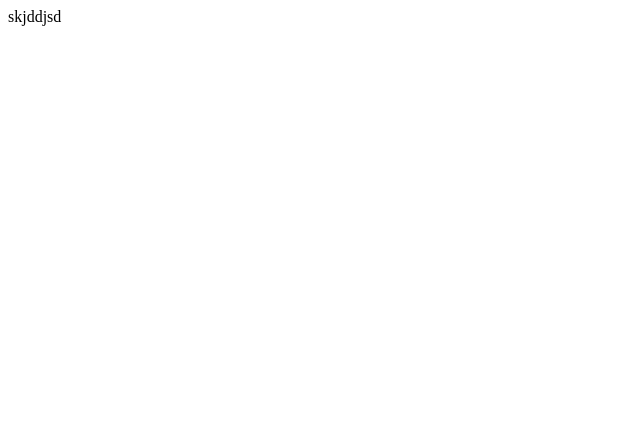
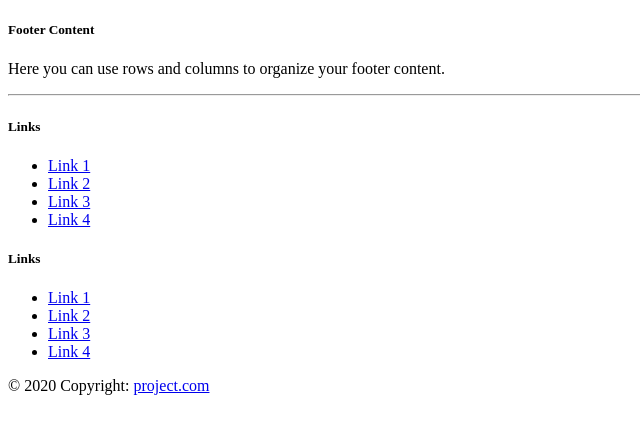
Before and after one commit to khalidkhan5/Project, a plain HTML site: page index.html in a window 1280 px wide. Shown: the whole page, without its empty margins (0-640 px from the left). Drawn offline with Linux system fonts and the light colour scheme.

Commit message:
whole body

```diff
--- a/index.html
+++ b/index.html
@@ -1,3 +1,100 @@
-<html>
-    <p>skjddjsd</p>
+<!DOCTYPE html>
+<html lang="en">
+<head>
+    <meta charset="UTF-8">
+    <meta http-equiv="X-UA-Compatible" content="IE=edge">
+    <meta name="viewport" content="width=device-width, initial-scale=1.0">
+    <title>First_Project</title>
+</head>
+<body>
+
+
+
+
+
+
+    <!-- Footer -->
+<footer class="page-footer font-small blue pt-4">
+
+    <!-- Footer Links -->
+    <div class="container-fluid text-center text-md-left">
+
+      <!-- Grid row -->
+      <div class="row">
+
+        <!-- Grid column -->
+        <div class="col-md-6 mt-md-0 mt-3">
+
+          <!-- Content -->
+          <h5 class="text-uppercase">Footer Content</h5>
+          <p>Here you can use rows and columns to organize your footer content.</p>
+
+        </div>
+        <!-- Grid column -->
+
+        <hr class="clearfix w-100 d-md-none pb-3">
+
+        <!-- Grid column -->
+        <div class="col-md-3 mb-md-0 mb-3">
+
+          <!-- Links -->
+          <h5 class="text-uppercase">Links</h5>
+
+          <ul class="list-unstyled">
+            <li>
+              <a href="#!">Link 1</a>
+            </li>
+            <li>
+              <a href="#!">Link 2</a>
+            </li>
+            <li>
+              <a href="#!">Link 3</a>
+            </li>
+            <li>
+              <a href="#!">Link 4</a>
+            </li>
+          </ul>
+
+        </div>
+        <!-- Grid column -->
+
+        <!-- Grid column -->
+        <div class="col-md-3 mb-md-0 mb-3">
+
+          <!-- Links -->
+          <h5 class="text-uppercase">Links</h5>
+
+          <ul class="list-unstyled">
+            <li>
+              <a href="#!">Link 1</a>
+            </li>
+            <li>
+              <a href="#!">Link 2</a>
+            </li>
+            <li>
+              <a href="#!">Link 3</a>
+            </li>
+            <li>
+              <a href="#!">Link 4</a>
+            </li>
+          </ul>
+
+        </div>
+        <!-- Grid column -->
+
+      </div>
+      <!-- Grid row -->
+
+    </div>
+    <!-- Footer Links -->
+
+    <!-- Copyright -->
+    <div class="footer-copyright text-center py-3">© 2020 Copyright:
+      <a href="https://mdbootstrap.com/"> project.com</a>
+    </div>
+    <!-- Copyright -->
+
+  </footer>
+  <!-- Footer -->
+</body>
 </html>
```
